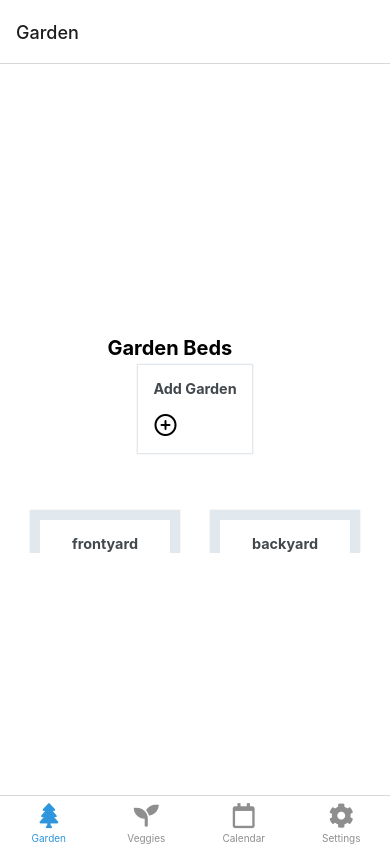
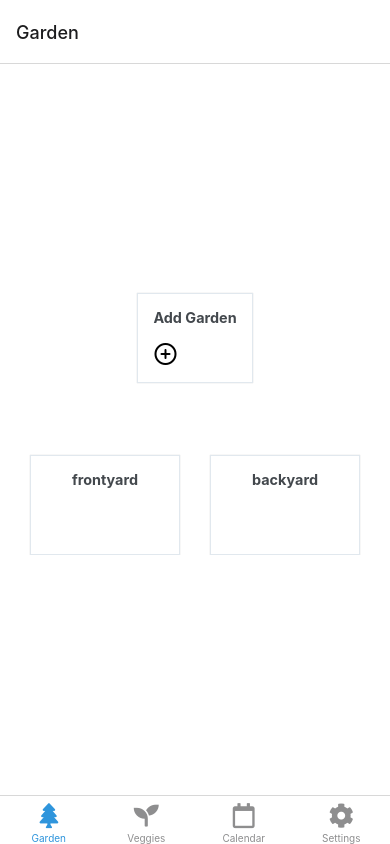
Before and after one commit to Cliffsters-Inc/garden-manager-native, a React Native app: screen /GardenTabScreen in a window 390 px wide. Built offline with nearby package versions, Linux system fonts and the light colour scheme; what expo-linking would draw is missing.

Commit message:
Create BedCards component.

```diff
--- /dev/null
+++ b/components/BedCards.tsx
@@ -0,0 +1,40 @@
+import { FunctionComponent } from "react";
+import { FlatList, Pressable } from "react-native";
+import { Card } from "react-native-elements";
+import { gardenSelectors } from "../services/garden/gardenSlice";
+import { useAppSelector } from "../store";
+import { Text, View } from "./Themed";
+
+type BedCardsProps = {
+  selectedGardenId: Object;
+};
+
+export const BedCards: FunctionComponent<BedCardsProps> = ({
+  selectedGardenId,
+}) => {
+  const gardens = useAppSelector(gardenSelectors.selectGardens);
+
+  const selectedGardenObject = gardens.find(
+    (garden) => garden.id === selectedGardenId
+  );
+
+  const beds = selectedGardenObject?.beds;
+
+  return (
+    <View>
+      <Text>{selectedGardenObject?.name}</Text>
+      <FlatList
+        numColumns={2}
+        keyExtractor={(item) => item.id}
+        data={beds}
+        renderItem={({ item }) => (
+          <Pressable>
+            <Card>
+              <Card.Title>{item.name}</Card.Title>
+            </Card>
+          </Pressable>
+        )}
+      ></FlatList>
+    </View>
+  );
+};
--- a/components/GardenCards.tsx
+++ b/components/GardenCards.tsx
@@ -2,40 +2,52 @@ import React from "react";
 import { FunctionComponent } from "react";
 import { FlatList, Pressable, StyleSheet } from "react-native";
 import { Card } from "react-native-elements";
+import { SafeAreaView } from "react-native-safe-area-context";
 import { gardenSelectors } from "../services/garden/gardenSlice";
 import { useAppSelector } from "../store";
-import { View } from "./Themed";
 
-interface GardenCardsProps {}
+type GardenCardsProps = {
+  setSelectedGardenId: React.Dispatch<React.SetStateAction<string>>;
+};
 
-export const GardenCards: FunctionComponent<GardenCardsProps> = () => {
+export const GardenCards: FunctionComponent<GardenCardsProps> = ({
+  setSelectedGardenId: setSelectedGarden,
+}) => {
   const gardens = useAppSelector(gardenSelectors.selectGardens);
 
+  // const handlePress = () => {
+
+  // }
+
   return (
-    <View style={styles.container}>
+    <SafeAreaView style={styles.container}>
       <FlatList
         numColumns={2}
         keyExtractor={(item) => item.id}
         data={gardens}
         renderItem={({ item }) => (
-          <Pressable>
+          <Pressable onPress={() => setSelectedGarden(item.id)}>
             <Card containerStyle={styles.card}>
               <Card.Title>{item.name}</Card.Title>
             </Card>
           </Pressable>
         )}
       />
-    </View>
+    </SafeAreaView>
   );
 };
 
 const styles = StyleSheet.create({
   container: {
-    flex: 0.5,
+    flex: 1,
+    alignItems: "center",
+    justifyContent: "center",
+    width: "100%",
+    padding: 15,
   },
   card: {
     minHeight: 100,
     minWidth: 150,
-    borderWidth: 10,
+    borderWidth: 1,
   },
 });
--- a/screens/GardenTabScreen.tsx
+++ b/screens/GardenTabScreen.tsx
@@ -3,18 +3,21 @@ import { Text, View } from "../components/Themed";
 import { GardenTabScreenProps } from "../types";
 import { GardenCards } from "../components/GardenCards";
 import { AddGardenCard } from "../components/AddGardenCard";
+import { useState } from "react";
+import { BedCards } from "../components/BedCards";
 
 export const GardenTabScreen = ({
   navigation,
 }: GardenTabScreenProps<"GardenTabScreen">) => {
+  const [selectedGardenId, setSelectedGardenId] = useState<string>("");
   return (
     <View style={styles.container}>
       <View>
-        <Text style={styles.title}>Garden Beds</Text>
         <AddGardenCard />
       </View>
       <View>
-        <GardenCards />
+        <GardenCards setSelectedGardenId={setSelectedGardenId} />
+        <BedCards selectedGardenId={selectedGardenId} />
       </View>
     </View>
   );
@@ -30,5 +33,6 @@ const styles = StyleSheet.create({
     fontSize: 20,
     fontWeight: "bold",
     marginTop: "50%",
+    backgroundColor: "red",
   },
 });
--- a/services/garden/initialGardenState.ts
+++ b/services/garden/initialGardenState.ts
@@ -33,12 +33,18 @@ export const initialGardenState = [
   {
     name: "backyard",
     id: "213nkjun4safgkkhg1",
-    veggies: [
+    beds: [
       {
-        name: "onions",
-        sowDate: "2022-03-16T07:59:10.647Z",
-        harvestDate: "2023-01-14T13:00:00.000Z",
-        notes: "Set up shadecloth for extra protection.",
+        name: "1",
+        id: "bkghefuhefku865766",
+        veggies: [
+          {
+            name: "onions",
+            sowDate: "2022-03-16T07:59:10.647Z",
+            harvestDate: "2023-01-14T13:00:00.000Z",
+            notes: "Set up shadecloth for extra protection.",
+          },
+        ],
       },
     ],
   },
--- a/services/types.ts
+++ b/services/types.ts
@@ -15,7 +15,7 @@ type Months =
 export type Garden = {
   name: string;
   id: string;
-  beds?: { name: string; id: string; veggies?: Veggie[] }[];
+  beds?: Bed[];
 };
 
 export type NewGardenForm = {
```
